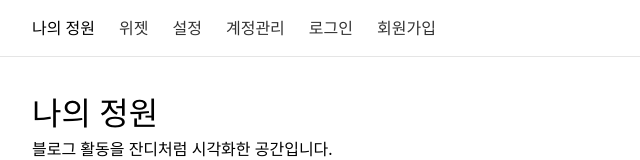
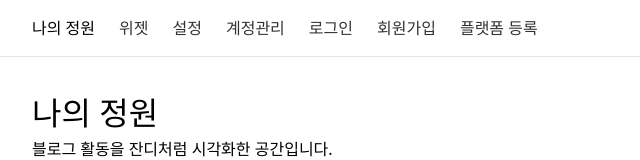
Before and after one commit to JandiProject/jandi-fe, a React (Vite) app in the folder apps/web/: page / in a window 1280 px wide. Shown: the top 160 px of the page, without its empty margins (0-640 px from the left). Built offline with nearby package versions, Linux system fonts and the light colour scheme.

Commit message:
feat: 라우터 등에 AddPlatformPage 등록

```diff
--- a/apps/web/src/components/common/Layout/Layout.tsx
+++ b/apps/web/src/components/common/Layout/Layout.tsx
@@ -41,6 +41,14 @@ export function Layout() {
               회원가입
             </S.NavLink>
           </li>
+          <li>
+            <S.NavLink
+              to="/platform/add"
+              $active={location.pathname === "/platform/add"}
+            >
+              플랫폼 등록
+            </S.NavLink>
+          </li>
         </S.NavList>
       </S.Nav>
       <S.Main>
--- a/apps/web/src/pages/index.ts
+++ b/apps/web/src/pages/index.ts
@@ -4,3 +4,4 @@ export { SettingsPage } from "./SettingsPage";
 export { AccountPage } from "./AccountPage";
 export { LoginPage } from "./LoginPage";
 export { SignupPage } from "./SignupPage";
+export { AddPlatformPage } from "./AddPlatformPage";
--- a/apps/web/src/router.tsx
+++ b/apps/web/src/router.tsx
@@ -7,6 +7,7 @@ import {
   AccountPage,
   LoginPage,
   SignupPage,
+  AddPlatformPage,
 } from "./pages";
 
 export const router = createBrowserRouter([
@@ -20,6 +21,7 @@ export const router = createBrowserRouter([
       { path: "account", element: <AccountPage /> },
       { path: "login", element: <LoginPage /> },
       { path: "signup", element: <SignupPage /> },
+      { path: "platform/add", element: <AddPlatformPage /> },
     ],
   },
 ]);
```
